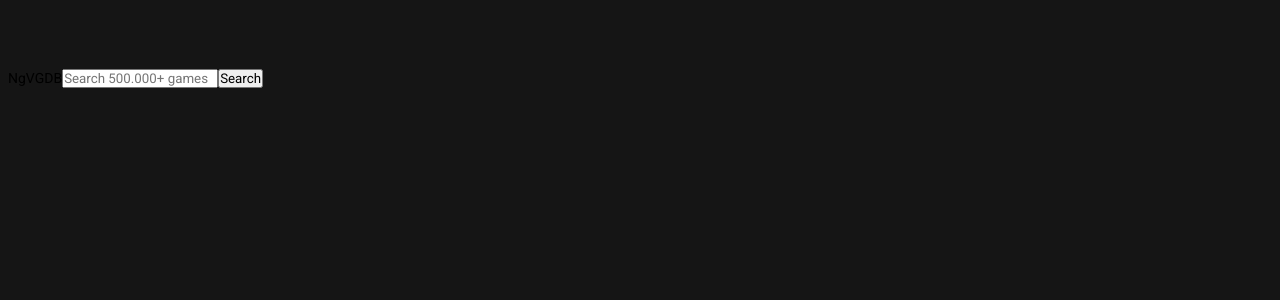
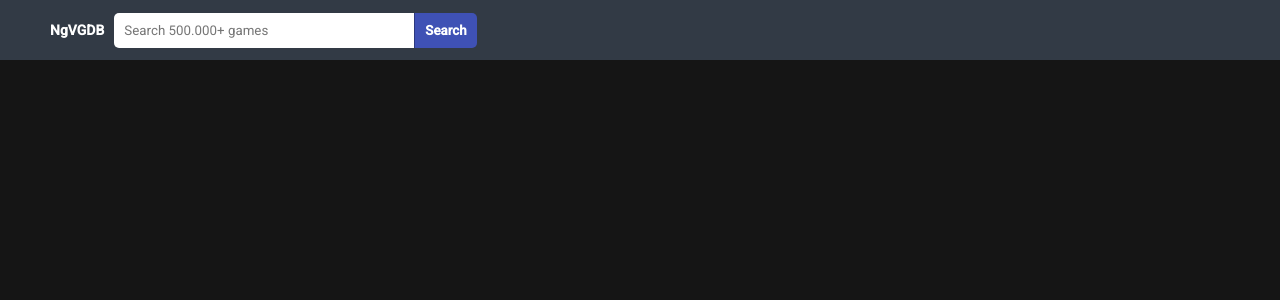
Before and after one commit to MCampos23/angular-db, an Angular app: page / in a window 1280 px wide. Shown: the top 300 px of the page. Built offline with nearby package versions, Linux system fonts and the light colour scheme; what angular-gauge would draw is missing.

Commit message:
Styling search-bar

```diff
--- a/src/app/components/search-bar/search-bar.component.html
+++ b/src/app/components/search-bar/search-bar.component.html
@@ -1,5 +1,5 @@
 <div class="search-container">
-  <form class="search-form">
+  <form class="search-form" #form="ngForm" (ngSubmit)="onSubmit(form)">
     <span class="logo" routerLink="/">NgVGDB</span>
     <input
       class="search-input"
--- a/src/app/components/search-bar/search-bar.component.scss
+++ b/src/app/components/search-bar/search-bar.component.scss
@@ -0,0 +1,60 @@
+.search{
+    &-container{
+        width: 100%;
+        height: 60px;
+        background-color: #323a45;
+        display: flex;
+        justify-content: flex-start;
+        align-items: center;
+        position: fixed;
+        top: 0;
+        left: 0;
+        z-index: 4;
+    }
+
+    &-form {
+        width: 100%;
+        max-width: 1200px;
+        margin: 0 auto;
+    }
+
+    &-input {
+        margin-left: 10px;
+        padding: 10px;
+        width: 300px;
+        border-top-left-radius: 5px;
+        border-bottom-left-radius: 5px;
+        outline: none;
+        border: none;
+    }
+
+    &-button {
+        border-top-right-radius: 5px;
+        border-bottom-right-radius: 5px;
+        outline: none;
+        border: none;
+        background: #3f51b5;
+        padding: 10px;
+        color: #fff;
+        border-left: 1px solid rgba($color: #000000, $alpha: 0.3);
+        font-weight: 700;
+        transition-duration: 300ms;
+        cursor: pointer;
+
+        &:hover {
+            color: #3f51b5;
+            background-color: #fff;
+            border: 1px solid #3f51b5;
+        }
+    }
+}
+
+.logo {
+    margin-left: 10px;
+    color: #fff;
+    font-weight: 700;
+    cursor: pointer;
+    text-decoration: none;
+    cursor: pointer;
+
+}
--- a/src/app/components/search-bar/search-bar.component.ts
+++ b/src/app/components/search-bar/search-bar.component.ts
@@ -1,4 +1,6 @@
 import { Component, OnInit } from '@angular/core';
+import { NgForm } from '@angular/forms';
+import { Router } from '@angular/router';
 
 @Component({
   selector: 'app-search-bar',
@@ -7,9 +9,12 @@
 })
 export class SearchBarComponent implements OnInit {
 
-  constructor() { }
+  constructor(private router: Router) { }
 
   ngOnInit(): void {
   }
 
+  onSubmit(form: NgForm){
+    this.router.navigate(['search', form.value.search])
+  }
 }
```
